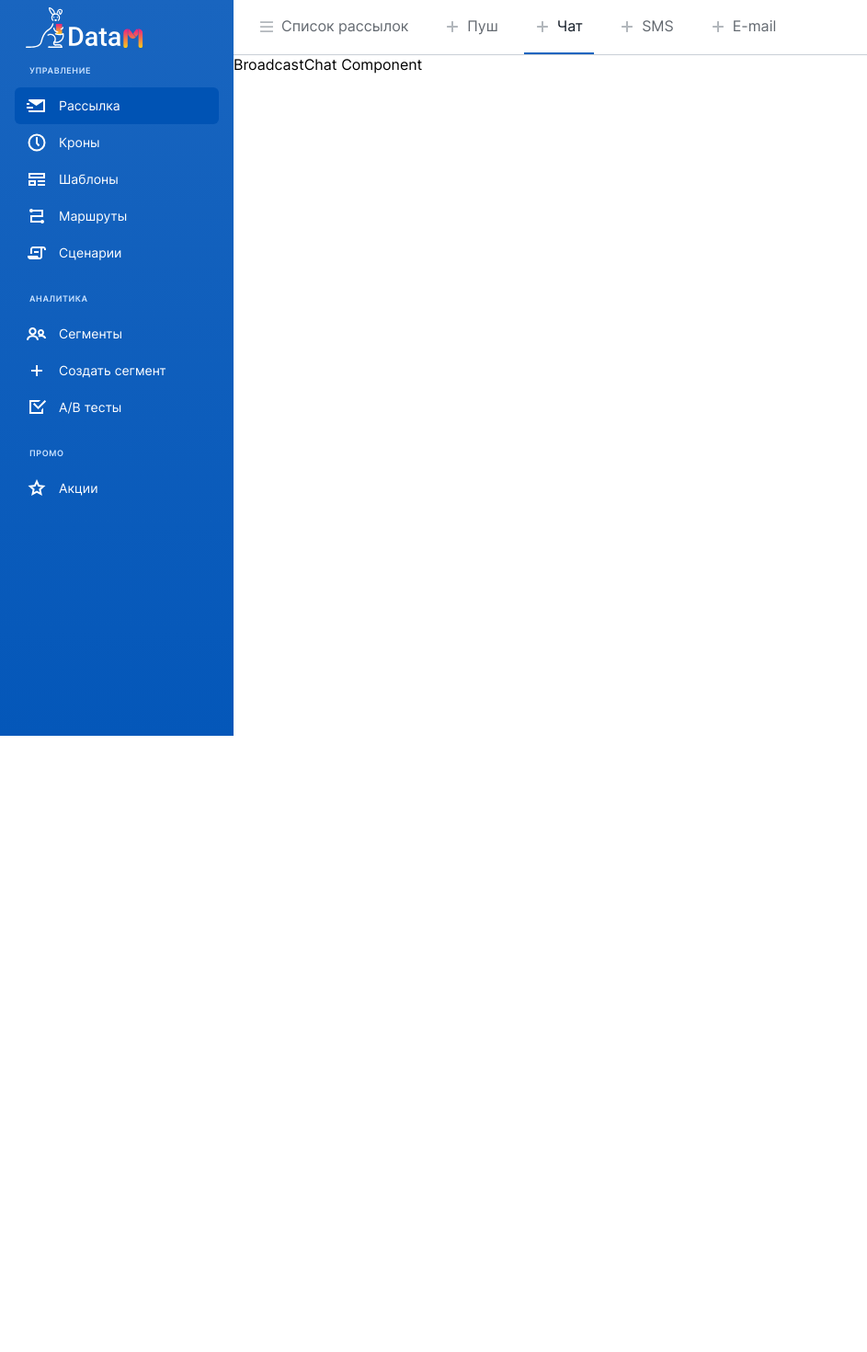
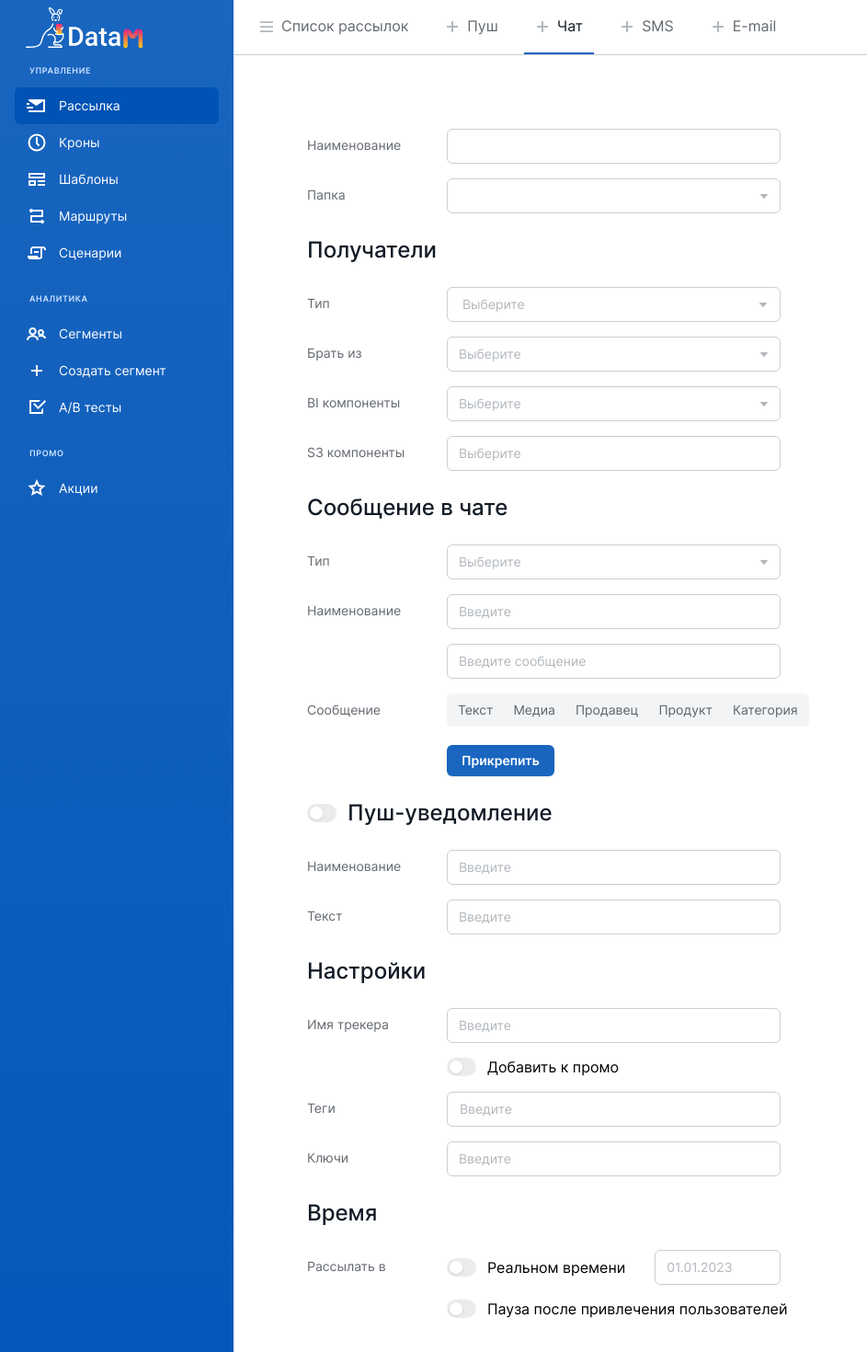
Before and after one commit to Rostick0/data_m, a React (Create React App) app: page /broadcast/chat in a window 1280 px wide. Shown: the top 1470 px of the page at 92% size, without its empty margins (0-943 px from the left). Before the commit the page ends 800 px from the top, so only its background shows below. Built offline with nearby package versions, Linux system fonts and the light colour scheme.

Commit message:
+add page chat

```diff
--- a/src/components/Field/Field.tsx
+++ b/src/components/Field/Field.tsx
@@ -3,7 +3,7 @@ import styles from './Field.module.scss';
 import Title from '../../ui/Title/Title';
 
 interface FieldProps {
-  title?: string | undefined,
+  title?: React.ReactNode | undefined,
   children?: React.ReactNode | undefined
 }
 
--- a/src/pages/BroadcastChat/BroadcastChat.module.scss
+++ b/src/pages/BroadcastChat/BroadcastChat.module.scss
@@ -1 +1,3 @@
-.BroadcastChat {}
+.BroadcastChat {
+    padding: 56px 166px 96px 80px;
+}
--- a/src/pages/BroadcastChat/BroadcastChat.tsx
+++ b/src/pages/BroadcastChat/BroadcastChat.tsx
@@ -1,11 +1,214 @@
 import React, { FC } from 'react';
 import styles from './BroadcastChat.module.scss';
+import FieldItemUi from '../../components/FieldItem/FieldItem';
+import Input from '../../ui/Input/Input';
+import Select from '../../ui/Select/Select';
+import FieldUi from '../../components/Field/Field';
+import InputSwitch from '../../ui/InputSwitch/InputSwitch';
+import InputMulti from '../../ui/InputMulti/InputMulti';
+import SelectMulti from '../../ui/SelectMulti/SelectMulti';
+import Button from '../../ui/Button/Button';
+import InputRadio from '../../ui/InputRadio/InputRadio';
 
 interface BroadcastChatProps { }
 
 const BroadcastChat: FC<BroadcastChatProps> = () => (
   <div className={styles.BroadcastChat}>
-    BroadcastChat Component
+    <FieldUi>
+      <FieldItemUi
+        title="Наименование"
+      >
+        <Input
+          className='input_width_default'
+          onClick={() => alert(5)}
+        ></Input>
+      </FieldItemUi>
+      <FieldItemUi
+        title="Папка"
+      >
+        <Select
+          className='input_width_default'
+        ></Select>
+      </FieldItemUi>
+    </FieldUi>
+    <FieldUi
+      title="Получатели"
+    >
+      <FieldItemUi
+        title="Тип"
+      >
+        <SelectMulti
+          className='input_width_default'
+          placeholder="Выберите"
+          items={[
+            {
+              name: 132131231231312,
+              value: 1
+            },
+            {
+              name: 'dsadas3132131231231312',
+              value: 2
+            },
+            {
+              name: 'd44412h532gj5j4f35',
+              value: 3
+            },
+          ]}
+        ></SelectMulti>
+      </FieldItemUi>
+      <FieldItemUi
+        title="Брать из"
+      >
+        <Select
+          className='input_width_default'
+          placeholder="Выберите"
+        ></Select>
+      </FieldItemUi>
+      <FieldItemUi
+        title="BI компоненты"
+      >
+        <Select
+          className='input_width_default'
+          placeholder="Выберите"
+        ></Select>
+      </FieldItemUi>
+      <FieldItemUi
+        title="S3 компоненты"
+      >
+        <Input
+          className='input_width_default'
+          placeholder="Выберите"
+        ></Input>
+      </FieldItemUi>
+    </FieldUi>
+    <FieldUi
+      title="Сообщение в чате"
+    >
+      <FieldItemUi
+        title="Тип"
+      >
+        <Select
+          className='input_width_default'
+          placeholder="Выберите"
+        ></Select>
+      </FieldItemUi>
+      <FieldItemUi
+        title="Наименование"
+      >
+        <Input
+          className='input_width_default'
+          placeholder="Введите"
+        ></Input>
+      </FieldItemUi>
+      <FieldItemUi>
+        <Input
+          className='input_width_default'
+          placeholder="Введите сообщение"
+        ></Input>
+      </FieldItemUi>
+      <FieldItemUi
+        title="Сообщение"
+      >
+        <InputRadio
+          name='message'
+          items={[
+            {
+              value: 'text',
+              name: 'Текст'
+            },
+            {
+              value: 'media',
+              name: 'Медиа'
+            },
+            {
+              value: 'seller',
+              name: 'Продавец'
+            },
+            {
+              value: 'product',
+              name: 'Продукт'
+            },
+            {
+              value: 'category',
+              name: 'Категория'
+            }
+          ]}
+        ></InputRadio>
+      </FieldItemUi>
+      <FieldItemUi>
+        <Button>Прикрепить</Button>
+      </FieldItemUi>
+    </FieldUi>
+    <FieldUi
+      title={<label>
+        <InputSwitch
+        alignItems="center"
+        >Пуш-уведомление</InputSwitch>
+      </label>}
+    >
+      <FieldItemUi
+        title="Наименование"
+      >
+        <Input
+          className='input_width_default'
+          placeholder="Введите"
+        ></Input>
+      </FieldItemUi>
+      <FieldItemUi
+        title="Текст"
+      >
+        <Input
+          className='input_width_default'
+          placeholder="Введите"
+        ></Input>
+      </FieldItemUi>
+    </FieldUi>
+    <FieldUi
+      title="Настройки"
+    >
+      <FieldItemUi
+        title="Имя трекера"
+      >
+        <Input
+          className='input_width_default'
+          placeholder="Введите"
+        ></Input>
+      </FieldItemUi>
+      <FieldItemUi>
+        <InputSwitch>Добавить к промо</InputSwitch>
+      </FieldItemUi>
+      <FieldItemUi
+        title="Теги"
+      >
+        <InputMulti
+          className='input_width_default'
+          placeholder="Введите"
+        ></InputMulti>
+      </FieldItemUi>
+      <FieldItemUi
+        title="Ключи"
+      >
+        <Input
+          className='input_width_default'
+          placeholder="Введите"
+        ></Input>
+      </FieldItemUi>
+    </FieldUi>
+    <FieldUi
+      title="Время"
+    >
+      <FieldItemUi
+        title="Рассылать в"
+      >
+        <div className='input_width_default field_time'>
+          <InputSwitch>Реальном времени</InputSwitch>
+          <Input placeholder='01.01.2023'></Input>
+        </div>
+      </FieldItemUi>
+      <FieldItemUi>
+        <InputSwitch>Пауза после привлечения пользователей</InputSwitch>
+      </FieldItemUi>
+    </FieldUi>
   </div>
 );
 
--- a/src/ui/InputSwitch/InputSwitch.tsx
+++ b/src/ui/InputSwitch/InputSwitch.tsx
@@ -1,11 +1,14 @@
 import React, { FC, InputHTMLAttributes } from 'react';
 import styles from './InputSwitch.module.scss';
 
-interface InputSwitchProps extends InputHTMLAttributes<HTMLInputElement> { }
+interface InputSwitchProps extends InputHTMLAttributes<HTMLInputElement> {
+  alignItems?: string | undefined
+}
 
 const InputSwitch: FC<InputSwitchProps> = props => {
   const {
     className,
+    alignItems,
     type = "checkbox",
     hidden = true,
     children,
@@ -13,7 +16,10 @@ const InputSwitch: FC<InputSwitchProps> = props => {
   } = props;
 
   return (
-    <label className={styles.InputSwitch}>
+    <label
+      className={styles.InputSwitch}
+      style={{ alignItems: alignItems ?? 'start' }}
+    >
       <input
         className={styles.InputSwitch__input}
         type={type}
```
